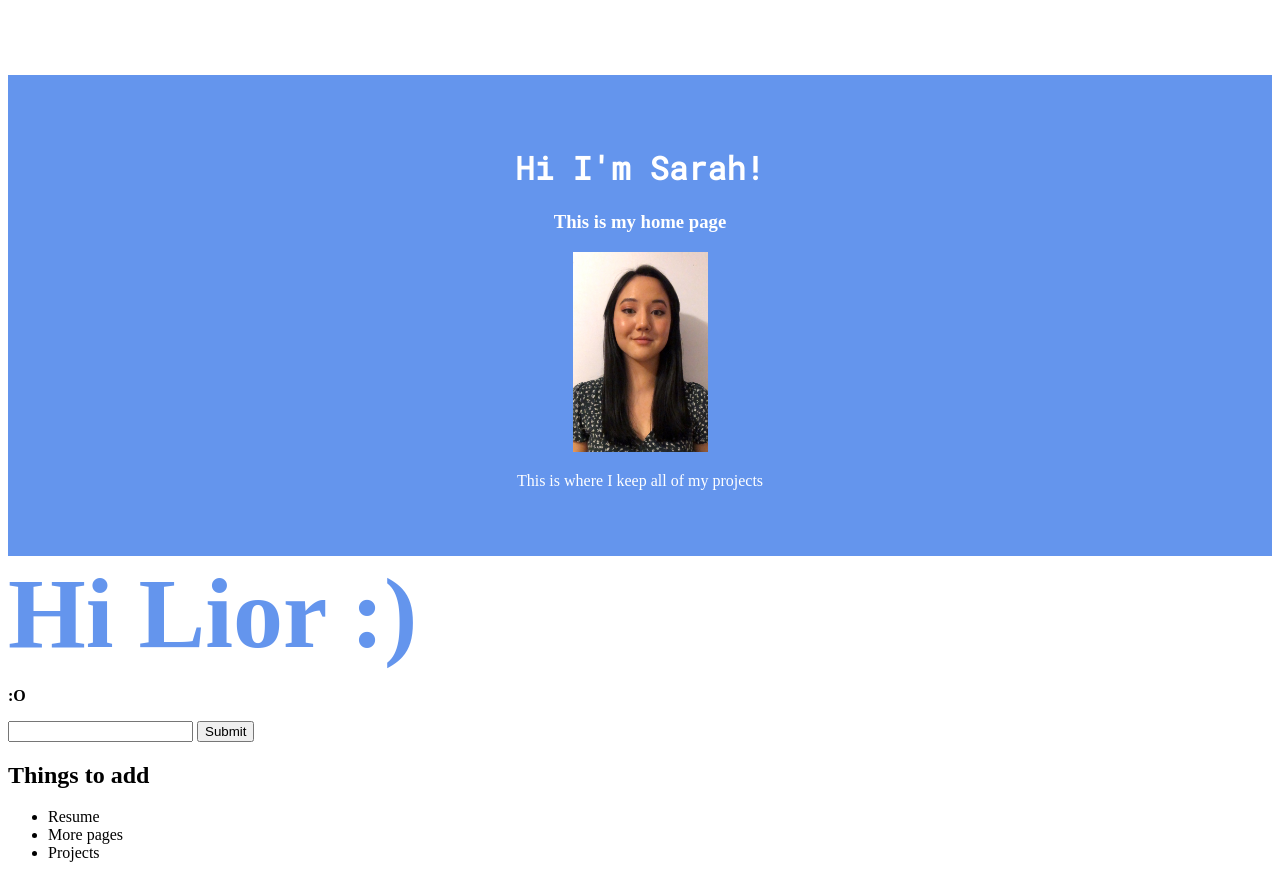
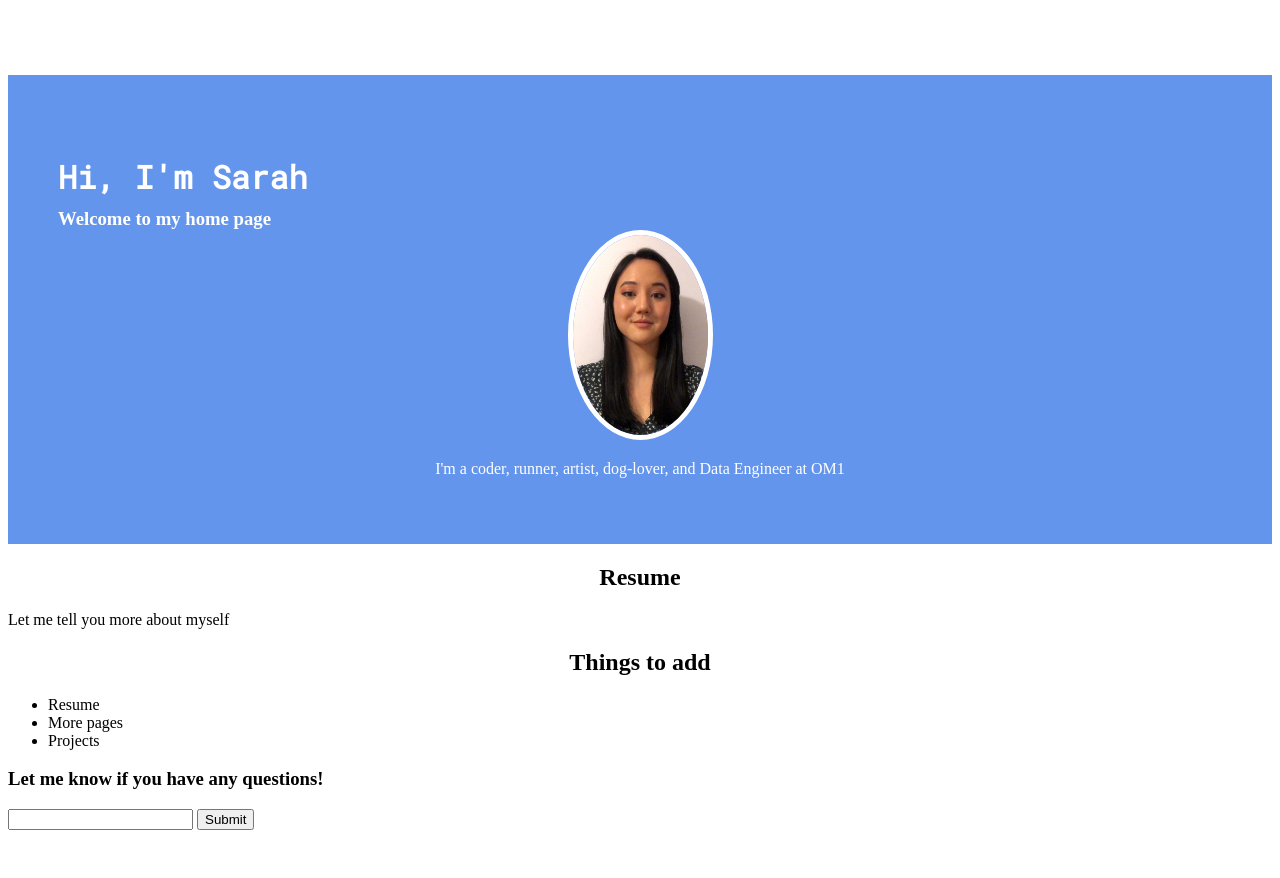
Before and after one commit to sdovgin/sdovgin.github.io, a plain HTML site: page index.html in a window 1280 px wide. After the commit the page ends 838 px from the top, so only its background shows below. Drawn offline with Linux system fonts and the light colour scheme.

Commit message:
Skeleton for the webpage information

```diff
--- a/index.html
+++ b/index.html
@@ -7,21 +7,19 @@
     <body>
         <!-- Banner section-->
         <div class="banner">
-            <h1>Hi I'm Sarah!</h1>
-            <h3>This is my home page</h3>
-            <img id="small-sarah" src="./resources/images/SarahDovgin.png" alt="">
-            <p>This is where I keep all of my projects</p>
+            <h1>Hi, I'm Sarah</h1>
+            <h3>Welcome to my home page</h3>
+            <img id="profile" src="./resources/images/SarahDovgin.png" alt="">
+            <p>I'm a coder, runner, artist, dog-lover, and Data Engineer at OM1</p>
             <link rel="stylesheet" href="./resources/css/index.css">
         </div>
 
         <!-- Body section-->
-        <div>
-            <span class="bold" id="sarah">Hi Lior :)</span>
-            <p class="bold">:O</p>
-            <form action="">
-                <input type="text"/>
-                <input type="submit" value="Submit">
-            </form>
+        <div class="main">
+            <div class="resume">
+                <h2>Resume</h2>
+                <p>Let me tell you more about myself</p>
+            </div>
             <div>
                 <h2>Things to add</h2>
                 <ul>
@@ -37,7 +35,12 @@
                 </ul>
             </div>
         </div>
-
-        <!-- Banner section-->
     </body>
+    <footer>
+        <form action="">
+            <h3>Let me know if you have any questions!</h3>
+            <input type="text"/>
+            <input type="submit" value="Submit">
+        </form>
+    </footer>
 </html>
--- a/resources/css/index.css
+++ b/resources/css/index.css
@@ -1,3 +1,11 @@
+h2 {
+    text-align: center;
+}
+
+form h3 {
+    text-align: left;
+}
+
 .banner {
     background-color: cornflowerblue;
     color: white;
@@ -8,14 +16,23 @@
 
 .banner h1 {
     font-family: "Roboto Mono";
+    text-align: left;
+    margin: 30px 50px 0px;
 }
 
-#small-sarah {
+.banner h3 {
+    text-align: left;
+    margin: 10px 50px 0px;
+}
+
+#profile {
     height: 200px;
     width: 135px;
+    border-radius: 60%;
+    border: 5px solid white;
 }
 
-#sarah {
+#title {
     color: cornflowerblue;
     font-size: 100px;
 }
```
